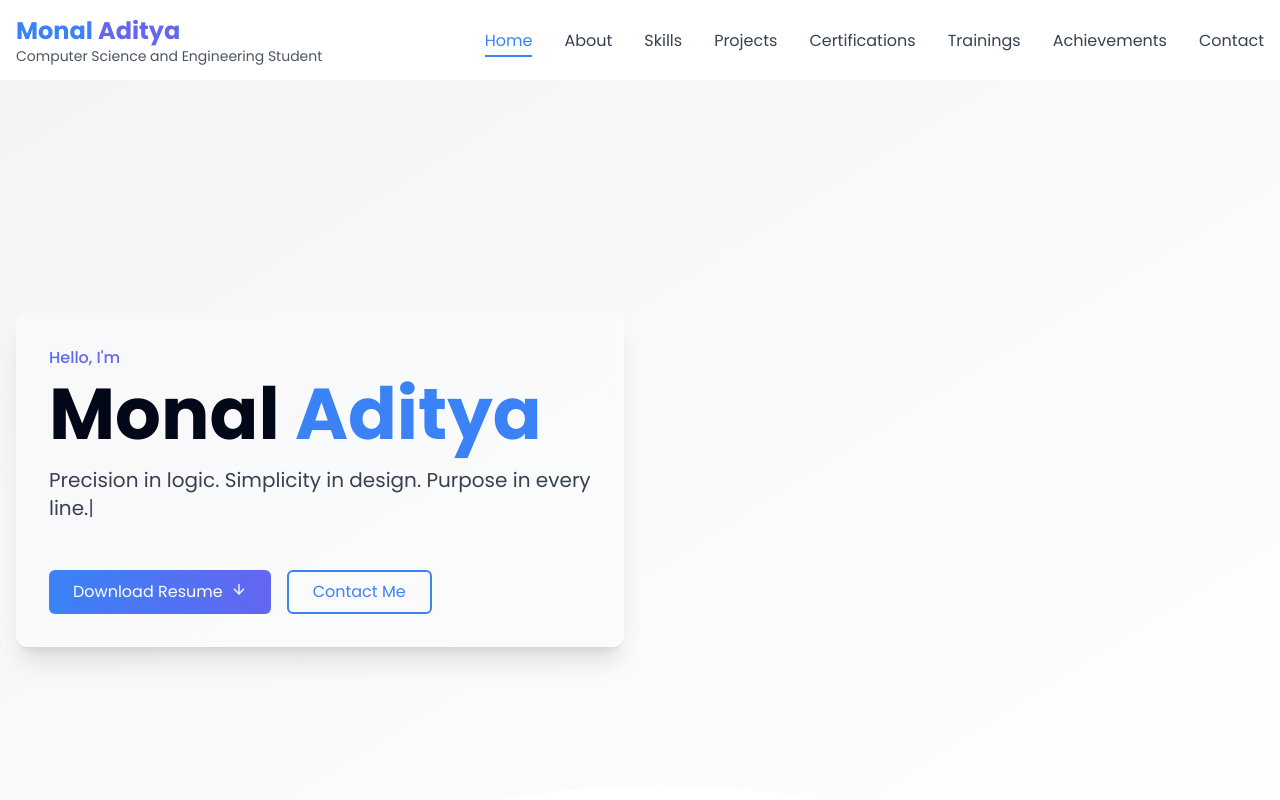
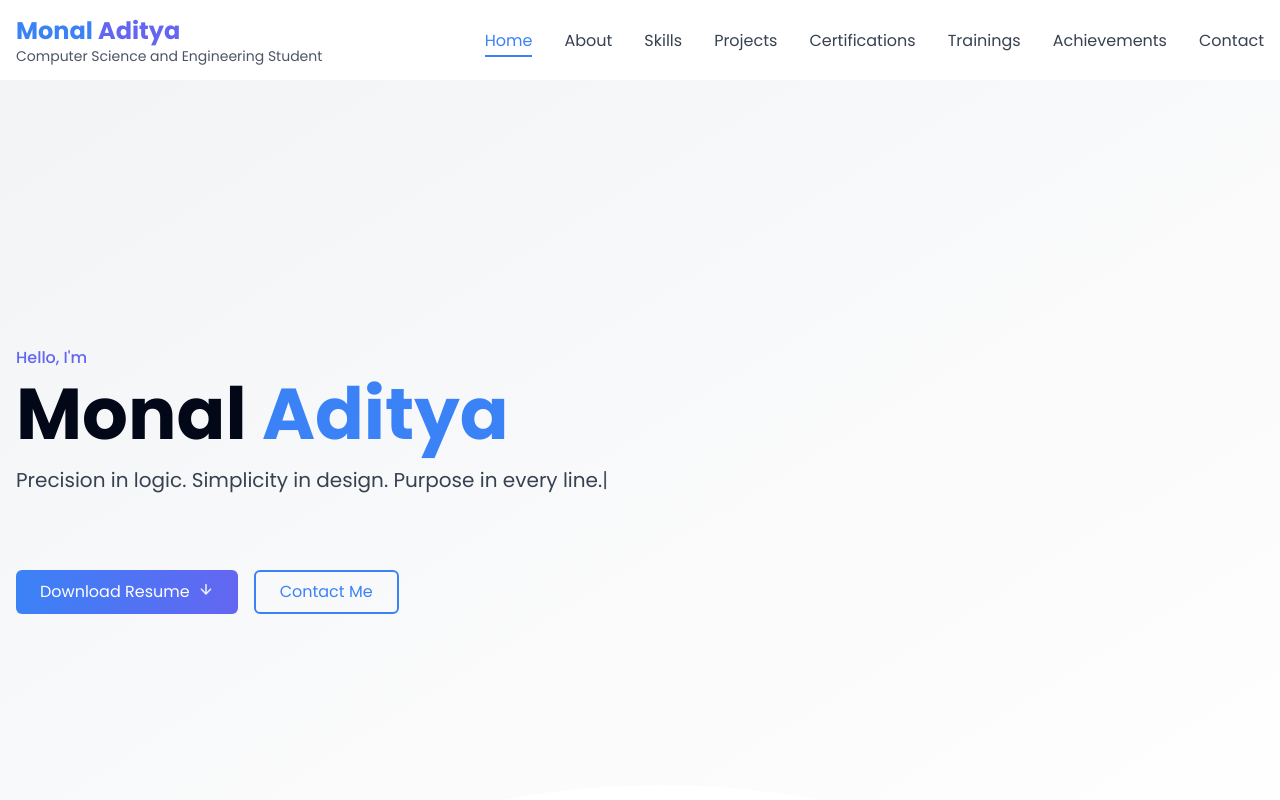
Before and after one commit to MONAL7634/monal-aditya-portfolio-site, a React (Vite) app: page / in a window 1280 px wide. Shown: the top 800 px of the page. Built offline with nearby package versions, Linux system fonts and the light colour scheme.

Commit message:
Remove card-like appearance from hero section
Remove the background color, border radius, padding, and shadow from the hero section to display the text directly on the page.

```diff
--- a/src/components/HeroSection.tsx
+++ b/src/components/HeroSection.tsx
@@ -1,4 +1,3 @@
-
 import { ArrowDown } from 'lucide-react';
 import { Link } from 'react-router-dom';
 import { useState, useEffect } from 'react';
@@ -22,7 +21,7 @@ const HeroSection = () => {
   return (
     <section className="relative h-screen flex items-center bg-gradient-to-br from-portfolio-light to-white">
       <div className="container mx-auto px-4 grid md:grid-cols-2 gap-8 items-center">
-        <div className="animate-fade-in backdrop-blur-sm bg-white/30 p-8 rounded-xl border border-white/20 shadow-xl">
+        <div className="animate-fade-in">
           <p className="text-portfolio-secondary font-medium mb-2 hover:text-portfolio-primary transition-colors duration-300">
             Hello, I'm
           </p>
@@ -61,7 +60,6 @@ const HeroSection = () => {
         </div>
       </div>
 
-      {/* Scroll down indicator */}
       <div className="absolute bottom-8 left-1/2 transform -translate-x-1/2 animate-bounce hover:scale-110 transition-transform duration-300">
         <svg
           className="w-6 h-6 text-portfolio-primary hover:text-portfolio-secondary transition-colors duration-300"
@@ -76,7 +74,6 @@ const HeroSection = () => {
         </svg>
       </div>
 
-      {/* Curved shape at bottom */}
       <div className="absolute bottom-0 left-0 w-full overflow-hidden">
         <svg
           preserveAspectRatio="none"
```
